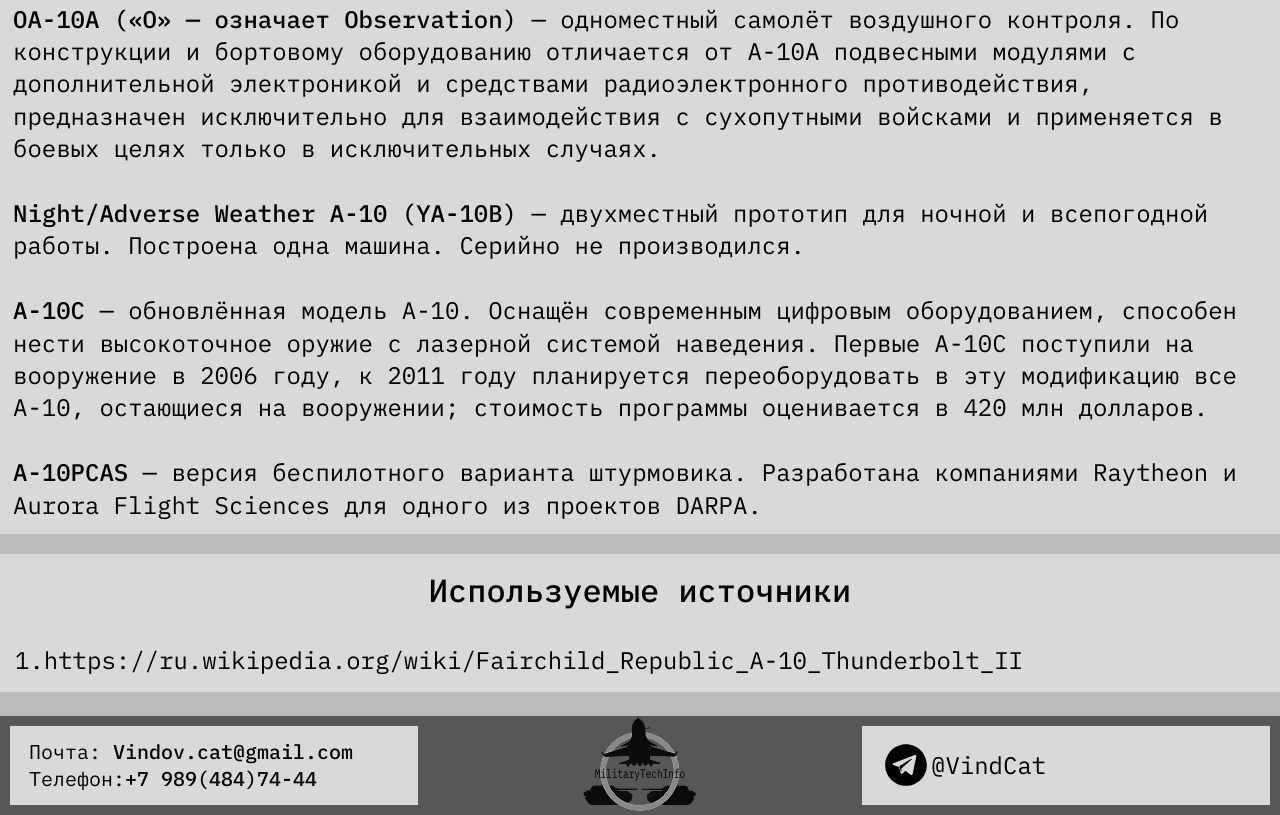
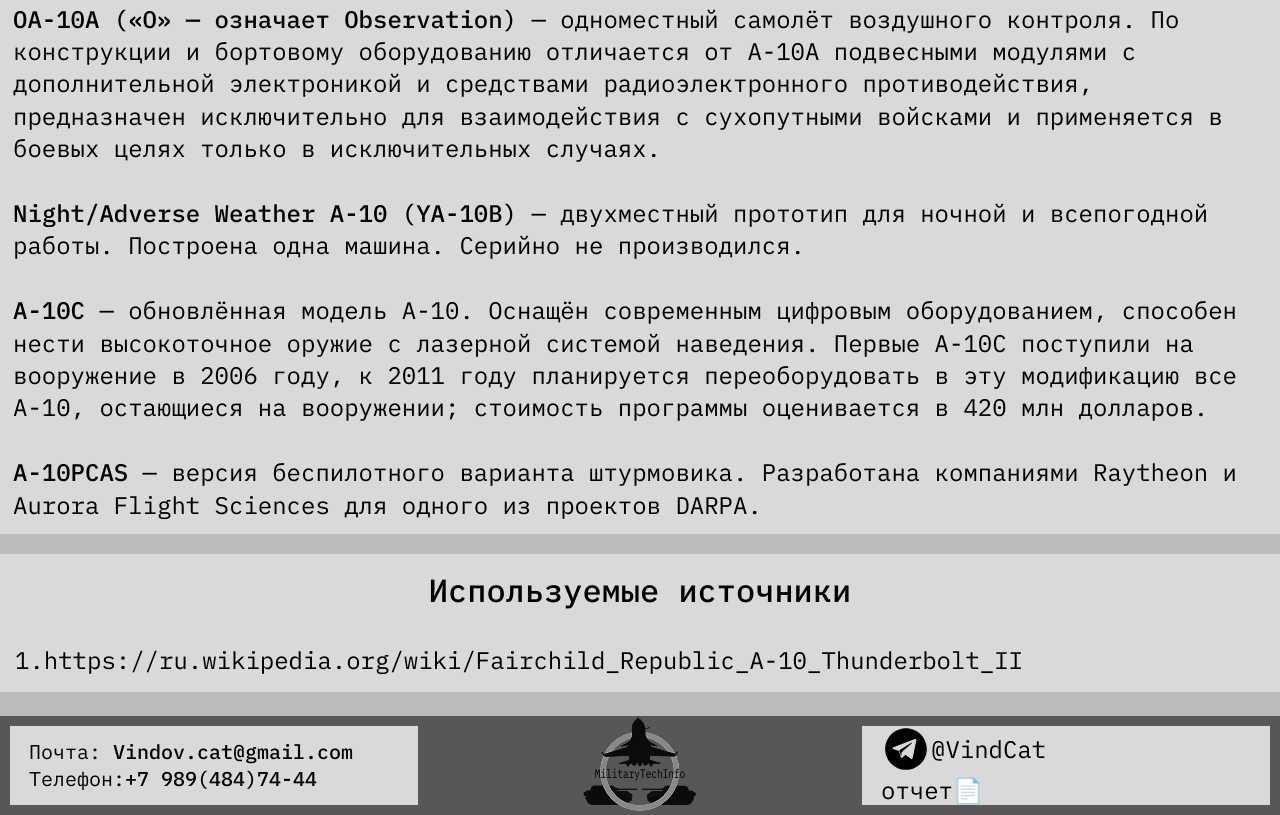
Before and after one commit to VinCat01/MilitaryTechInfo, a plain HTML site: page Pages/index5(tech_description).html in a window 1280 px wide. Shown: the part 7237-8052 px from the top of the page. Drawn offline with Linux system fonts and the light colour scheme.

Commit message:
Прикрепил отчет X2

```diff
--- a/Pages/index5(tech_description).html
+++ b/Pages/index5(tech_description).html
@@ -310,8 +310,9 @@
                 <img class="logo_footer" src="/image/3D_logo.png">
             </div>
             <div class="contact_right">
-                <p><img src="/image/telegram-svgrepo-com.svg" height="50px" "><a href="https://t.me/VindCat">@VindCat</a></p>
-            </div>
+            <p><img src="/image/telegram-svgrepo-com.svg" height="50px" "><a href="https://t.me/VindCat">@VindCat</a></p>
+            <a href="/отчет дятьков.pdf">отчет📄</a>
+        </div>
         </footer>
 
         </div>
```
Also changed, not shown: Pages/index2(chose_contry).html (+1 -0 lines), Pages/index3(tech_class).html (+1 -0 lines), Pages/index4(tech_list).html (+1 -0 lines).
